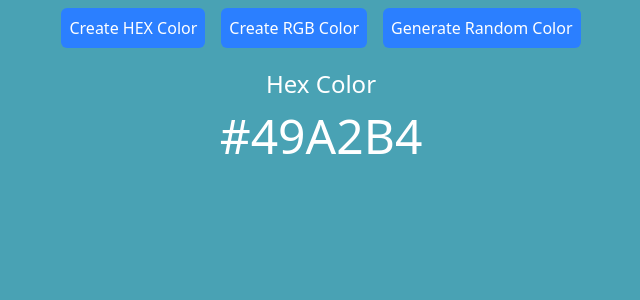
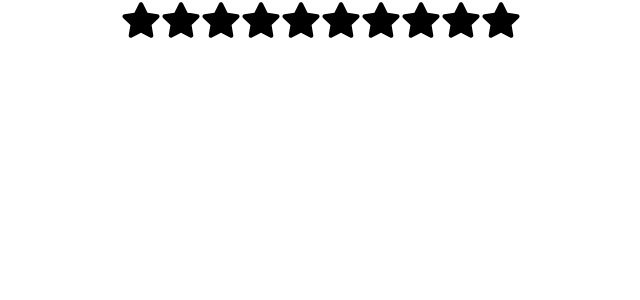
Before and after one commit to Omkar-t06/react-25, a React (Vite) app: page / in a window 1280 px wide. Shown: the top 300 px of the page, without its empty margins (319-959 px from the left). Built offline with nearby package versions, Linux system fonts and the light colour scheme.

Commit message:
add StarRating component and update dependencies

```diff
--- a/package.json
+++ b/package.json
@@ -13,6 +13,7 @@
     "@tailwindcss/vite": "^4.0.14",
     "react": "^19.0.0",
     "react-dom": "^19.0.0",
+    "react-icons": "^5.5.0",
     "tailwindcss": "^4.0.14"
   },
   "devDependencies": {
--- a/src/App.jsx
+++ b/src/App.jsx
@@ -1,12 +1,14 @@
 import Accordian from "./components/Accordian"
 import RandomColorGenerator from "./components/RandomColorGenerator"
+import StarRating from "./components/StarRating"
 
 function App() {
 
   return (
     <div>
       {/* <Accordian /> */}
-      <RandomColorGenerator />
+      {/* <RandomColorGenerator /> */}
+      <StarRating noOfStar={10} />
     </div>
   )
 }
--- /dev/null
+++ b/src/components/StarRating.jsx
@@ -0,0 +1,37 @@
+import React, { useState } from 'react';
+import { FaStar } from "react-icons/fa";
+
+function StarRating({ noOfStar = 5 }) {
+  const [rating, setRating] = useState(0);
+  const [hover, setHover] = useState(0);
+
+  const handleClick = (currentIndex) => {
+    setRating(currentIndex)
+  }
+
+  const handleMouseEnter = (currentIndex) => {
+    setHover(currentIndex)
+  }
+
+  const handleMouseLeave = () => {
+    setHover(rating)
+  }
+
+  return (
+    <div className='flex justify-center'>
+       {[...Array(noOfStar)].map((_, index)=>{
+            index += 1;
+            return <FaStar
+                key={index}
+                className={index <= (hover || rating) ? 'fill-yellow-200': 'fill-black'}
+                onClick={() => handleClick(index)}
+                onMouseEnter={() => handleMouseEnter(index)}
+                onMouseLeave={handleMouseLeave}
+                size={40}
+            />
+       })}
+    </div>
+  )
+}
+
+export default StarRating
```
Also changed, not shown: 1 other file (tests, documents, lock files or other folders).
